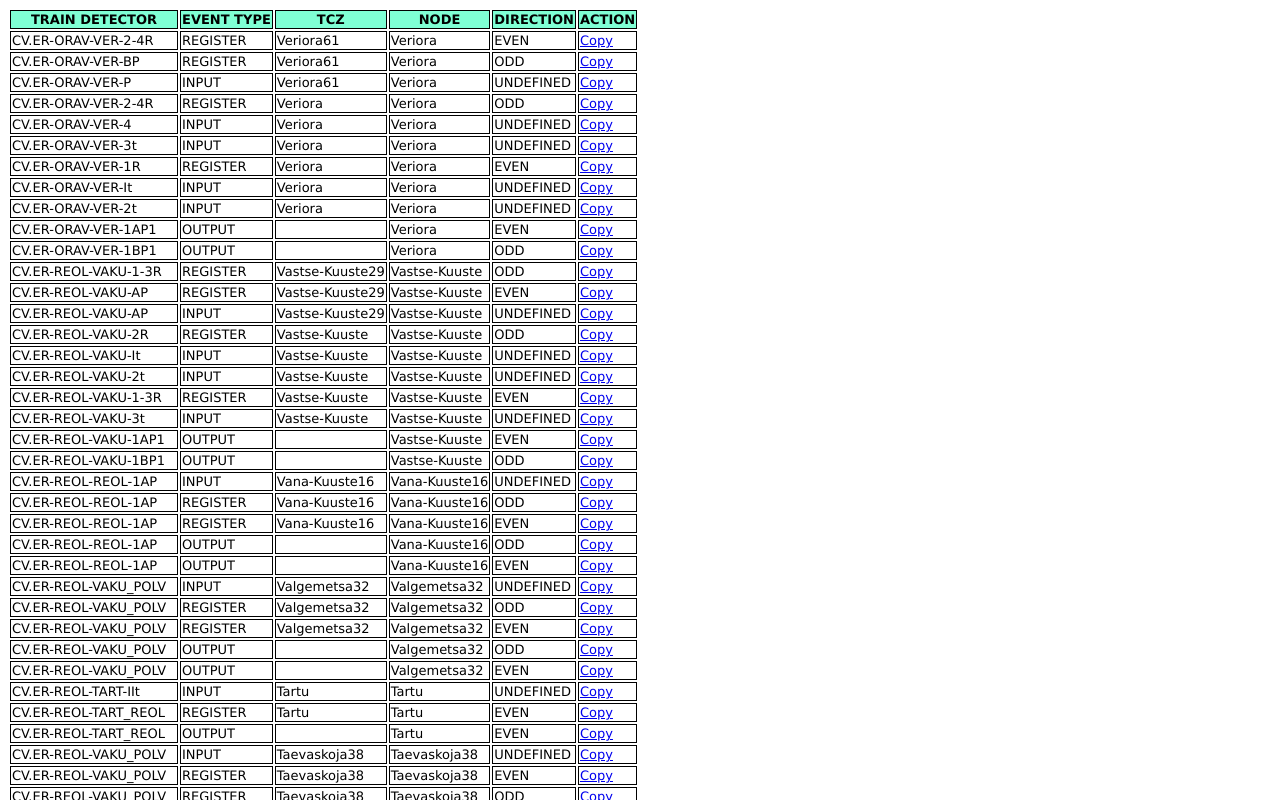
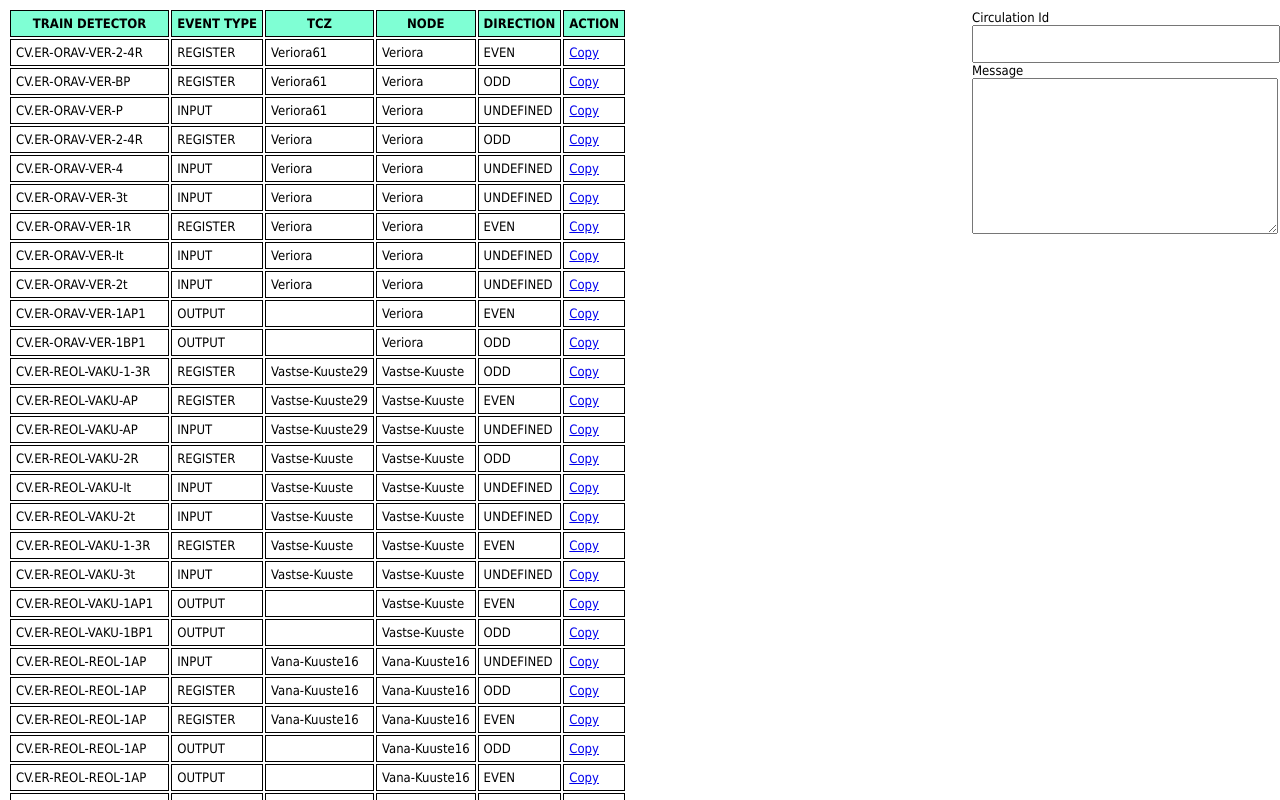
Before and after one commit to filipmorrys/automatic-audit, an Angular app: page / in a window 1280 px wide. Shown: the top 800 px of the page. Built offline with nearby package versions, Linux system fonts and the light colour scheme.

Commit message:
position fixed

```diff
--- a/src/app/auditor/auditor.component.css
+++ b/src/app/auditor/auditor.component.css
@@ -1,10 +1,15 @@
 * {
-    font-family: Verdana, Geneva, Tahoma, sans-serif;
+    font-family: Tahoma;
     font-size: small;
 }
 
 th, td {
     border: 1px solid black;
+    padding: 5px;
+}
+
+tr:hover {
+    background-color: antiquewhite;
 }
 
 th {
@@ -21,3 +26,13 @@ textarea {
     display: block;
     min-width: 300px;
 }
+
+.content {
+    position: relative;
+}
+
+.audit-message {
+    position: fixed;
+    top: 10px;
+    right: 0px;
+}
```
